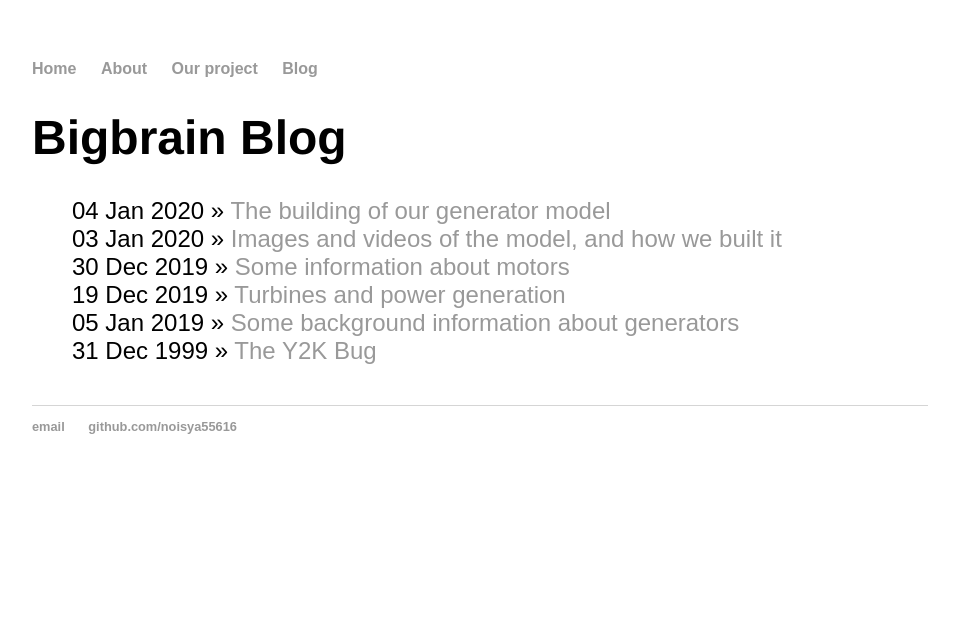
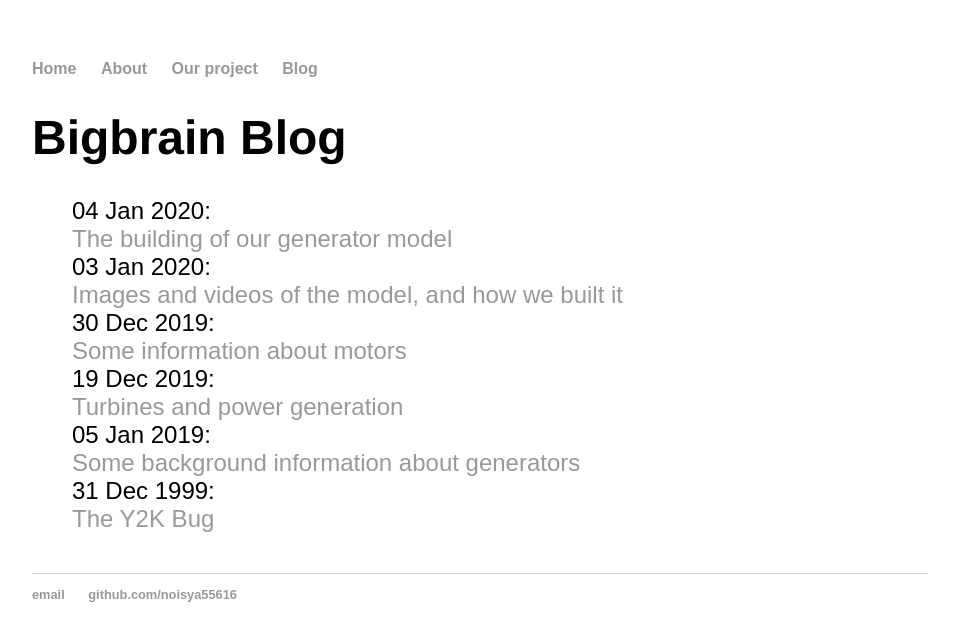
Before and after one commit to shangmingwu/noisya55616.github.io-archive, a Jekyll site: the page built from blog/index.html, in a window 1280 px wide. Shown: the top 641 px of the page, without its empty margins (160-1119 px from the left). Built offline with Jekyll 4.4.1, drawn with Linux system fonts in a browser that asks for light colours.

```diff
--- a/blog/index.html
+++ b/blog/index.html
@@ -6,6 +6,6 @@ title: Bigbrain Blog
 	<ul class="posts">
 
 	  {% for post in site.posts %}
-	    <li><span>{{ post.date | date_to_string }}</span> » <a href="{{ post.url }}" title="{{ post.title }}">{{ post.title }}</a></li>
+	    <li><span>{{ post.date | date_to_string }}</span>:<br><a href="{{ post.url }}" title="{{ post.title }}">{{ post.title }}</a></li>
 	  {% endfor %}
 	</ul>
```
